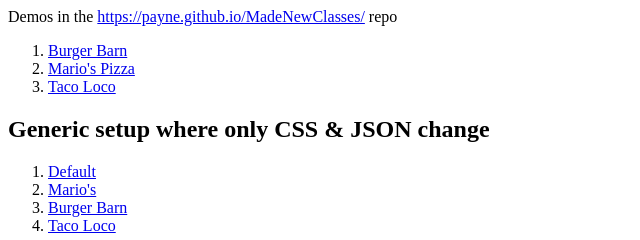
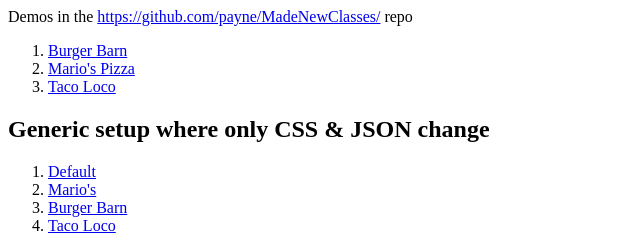
Before and after one commit to payne/MadeNewClasses, a plain HTML site: page index.html in a window 1280 px wide. Shown: the full height of the page, 0-640 px from the left. Drawn offline with Linux system fonts and the light colour scheme.

Commit message:
link to repo.

```diff
--- a/index.html
+++ b/index.html
@@ -1,6 +1,6 @@
 <html>
 
-Demos in the <a href="https://github.com/payne/MadeNewClasses/">https://payne.github.io/MadeNewClasses/</a> repo
+Demos in the <a href="https://github.com/payne/MadeNewClasses/">https://github.com/payne/MadeNewClasses/</a> repo
 
 <ol>
     <li><a href="https://payne.github.io/MadeNewClasses/i1/burger_barn">Burger Barn</a></li>
```
